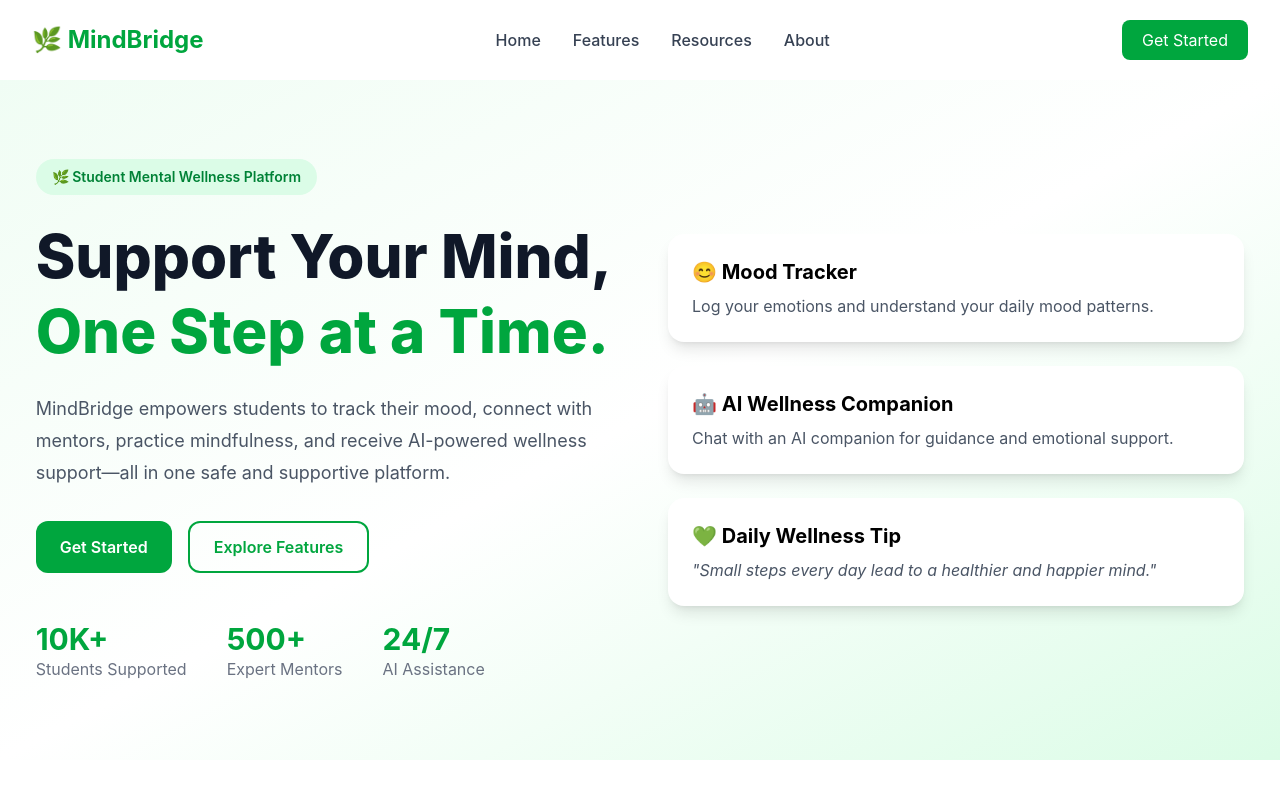
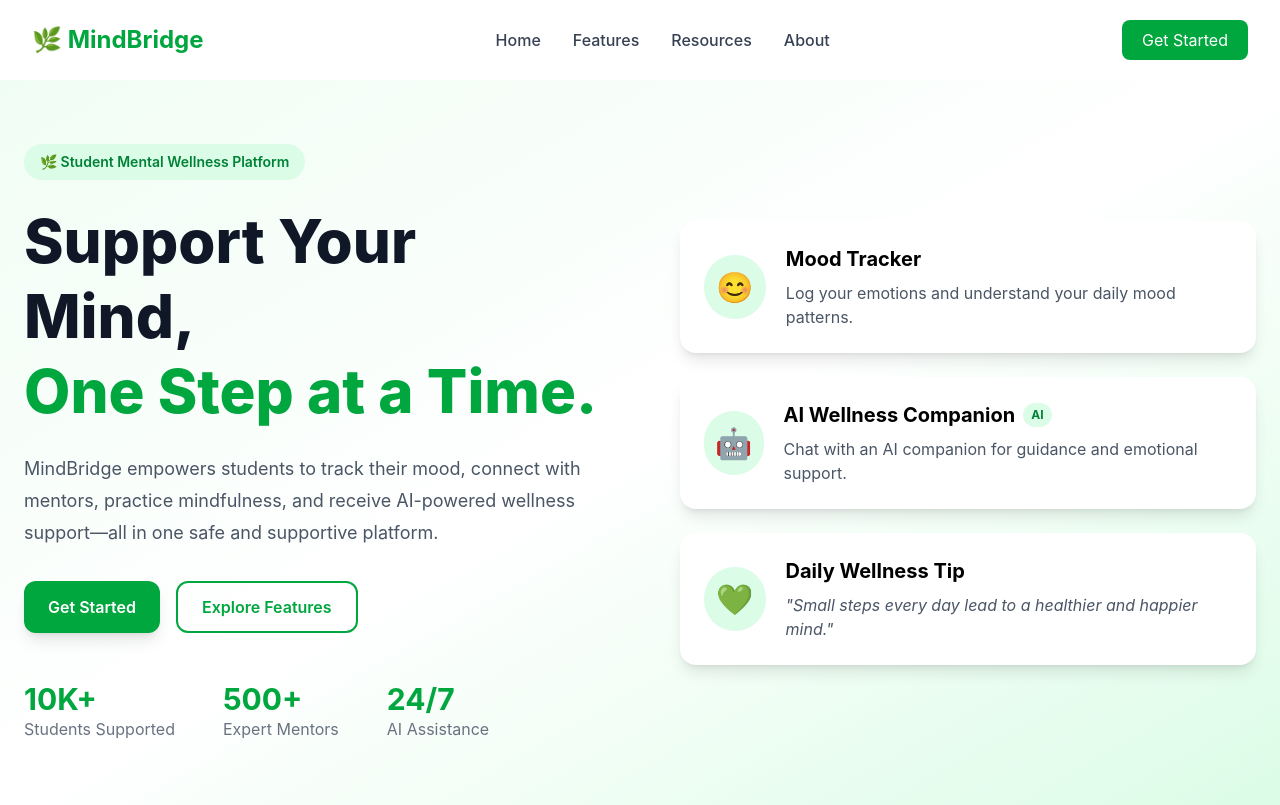
Before and after one commit to neha-gupta887/S-02-Mental-Health-Awareness-Campaign-for-First-Year-Students, a React (Vite) app: page / in a window 1280 px wide. Built offline with nearby package versions, Linux system fonts and the light colour scheme.

Commit message:
Enhance hero section with modern layout and feature cards

```diff
--- a/src/components/Hero.jsx
+++ b/src/components/Hero.jsx
@@ -1,7 +1,7 @@
 function Hero() {
   return (
     <section className="bg-gradient-to-br from-green-50 via-white to-green-100 min-h-[85vh] flex items-center py-16">
-      <div className="max-w-7xl mx-auto px-6 grid md:grid-cols-2 gap-14 items-center">
+      <div className="max-w-7xl mx-auto px-6 grid md:grid-cols-2 gap-20 items-center">
 
         {/* Left Section */}
         <div>
@@ -18,23 +18,25 @@ function Hero() {
           </h1>
 
           <p className="mt-6 text-lg text-gray-600 leading-8 max-w-xl">
-            MindBridge empowers students to track their mood, connect with
-            mentors, practice mindfulness, and receive AI-powered wellness
-            support—all in one safe and supportive platform.
+            MindBridge empowers students to track their mood, connect with mentors,
+            practice mindfulness, and receive AI-powered wellness support—all in one
+            safe and supportive platform.
           </p>
 
+          {/* Buttons */}
           <div className="mt-8 flex flex-wrap gap-4">
-            <button className="bg-green-600 hover:bg-green-700 text-white px-6 py-3 rounded-xl font-semibold transition">
+            <button className="bg-green-600 hover:bg-green-700 text-white px-6 py-3 rounded-xl font-semibold transition duration-300 shadow-lg">
               Get Started
             </button>
 
-            <button className="border-2 border-green-600 text-green-600 hover:bg-green-50 px-6 py-3 rounded-xl font-semibold transition">
+            <button className="border-2 border-green-600 text-green-600 hover:bg-green-50 px-6 py-3 rounded-xl font-semibold transition duration-300">
               Explore Features
             </button>
           </div>
 
           {/* Statistics */}
-          <div className="mt-12 flex flex-wrap gap-10">
+          <div className="mt-12 flex gap-12 flex-wrap">
+
             <div>
               <h2 className="text-3xl font-bold text-green-600">10K+</h2>
               <p className="text-gray-500">Students Supported</p>
@@ -49,34 +51,73 @@ function Hero() {
               <h2 className="text-3xl font-bold text-green-600">24/7</h2>
               <p className="text-gray-500">AI Assistance</p>
             </div>
+
           </div>
         </div>
 
         {/* Right Section */}
         <div className="space-y-6">
 
-          <div className="bg-white rounded-2xl shadow-lg p-6 hover:scale-105 transition duration-300">
-            <h3 className="text-xl font-bold">😊 Mood Tracker</h3>
-            <p className="mt-2 text-gray-600">
+          {/* Mood Tracker */}
+          <div className="bg-white rounded-2xl shadow-lg hover:shadow-2xl hover:-translate-y-1 transition-all duration-300 p-6 flex items-center gap-5">
+
+            <div className="w-16 h-16 rounded-full bg-green-100 flex items-center justify-center text-3xl">
+              😊
+            </div>
+
+            <div>
+              <h3 className="text-xl font-bold">Mood Tracker</h3>
+              <p className="text-gray-600 mt-2">
                 Log your emotions and understand your daily mood patterns.
               </p>
             </div>
 
-          <div className="bg-white rounded-2xl shadow-lg p-6 hover:scale-105 transition duration-300">
-            <h3 className="text-xl font-bold">🤖 AI Wellness Companion</h3>
-            <p className="mt-2 text-gray-600">
+          </div>
+
+          {/* AI Companion */}
+          <div className="bg-white rounded-2xl shadow-lg hover:shadow-2xl hover:-translate-y-1 transition-all duration-300 p-6 flex items-center gap-5">
+
+            <div className="w-16 h-16 rounded-full bg-green-100 flex items-center justify-center text-3xl">
+              🤖
+            </div>
+
+            <div>
+              <h3 className="text-xl font-bold flex items-center gap-2">
+                AI Wellness Companion
+
+                <span className="bg-green-100 text-green-700 text-xs px-2 py-1 rounded-full">
+                  AI
+                </span>
+
+              </h3>
+
+              <p className="text-gray-600 mt-2">
                 Chat with an AI companion for guidance and emotional support.
               </p>
             </div>
 
-          <div className="bg-white rounded-2xl shadow-lg p-6 hover:scale-105 transition duration-300">
-            <h3 className="text-xl font-bold">💚 Daily Wellness Tip</h3>
-            <p className="mt-2 text-gray-600 italic">
+          </div>
+
+          {/* Wellness Tip */}
+          <div className="bg-white rounded-2xl shadow-lg hover:shadow-2xl hover:-translate-y-1 transition-all duration-300 p-6 flex items-center gap-5">
+
+            <div className="w-16 h-16 rounded-full bg-green-100 flex items-center justify-center text-3xl">
+              💚
+            </div>
+
+            <div>
+              <h3 className="text-xl font-bold">Daily Wellness Tip</h3>
+
+              <p className="text-gray-600 mt-2 italic">
                 "Small steps every day lead to a healthier and happier mind."
               </p>
+
             </div>
 
           </div>
+
+        </div>
+
       </div>
     </section>
   );
```
Lines whose indentation alone changed are shown as unchanged.
